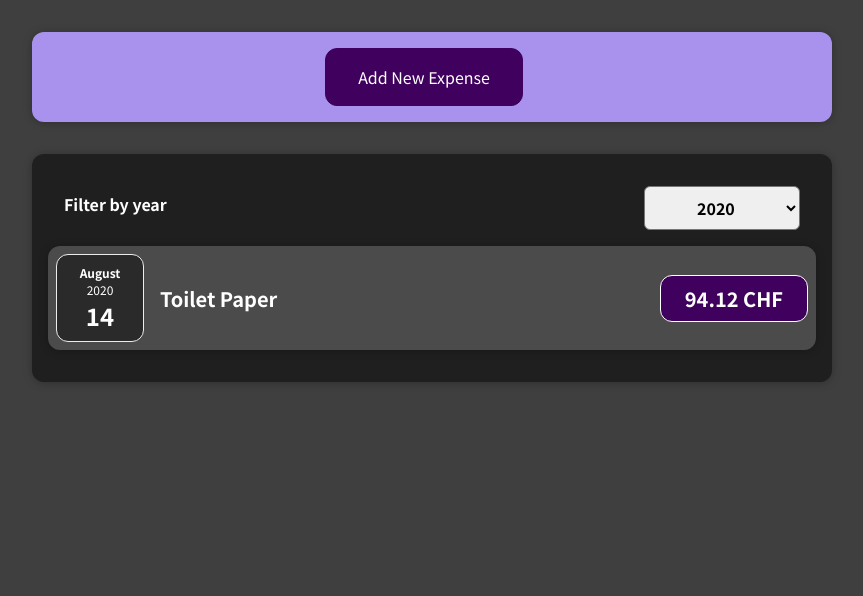
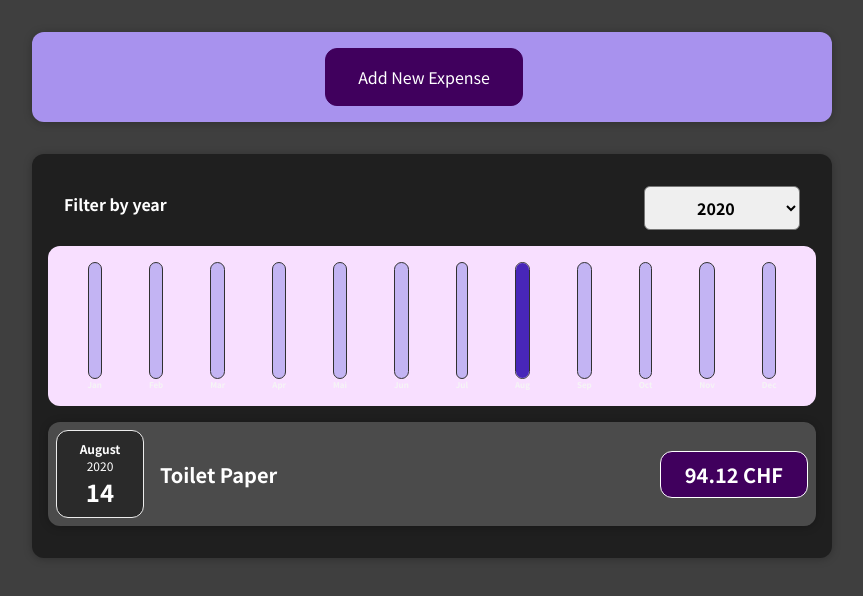
Before and after one commit to abeerance/Expense-list, a React (Create React App) app: page / in a window 1280 px wide. Shown: the top 596 px of the page, without its empty margins (208-1071 px from the left). Built offline with nearby package versions, Linux system fonts and the light colour scheme.

Commit message:
Chart added

```diff
--- /dev/null
+++ b/src/components/Chart/Chart.css
@@ -0,0 +1,9 @@
+.chart {
+    padding: 1rem;
+    border-radius: 12px;
+    background-color: #f8dfff;
+    text-align: center;
+    display: flex;
+    justify-content: space-around;
+    height: 10rem;
+}
--- /dev/null
+++ b/src/components/Chart/Chart.js
@@ -0,0 +1,28 @@
+import React from "react";
+
+import "./Chart.css";
+import ChartBar from "./ChartBar";
+
+const Chart = (props) => {
+    const dataPointValues = props.dataPoints.map(
+        (dataPoint) => dataPoint.value
+    );
+    // Spread operator to make 12 standalone arguments
+    const totalMaximum = Math.max(...dataPointValues);
+
+    return (
+        <div className="chart">
+            {/* Dynamic chartbar */}
+            {props.dataPoints.map((dataPoint) => (
+                <ChartBar
+                    key={dataPoint.label}
+                    value={dataPoint.value}
+                    maxValue={totalMaximum}
+                    label={dataPoint.label}
+                />
+            ))}
+        </div>
+    );
+};
+
+export default Chart;
--- /dev/null
+++ b/src/components/Chart/ChartBar.css
@@ -0,0 +1,30 @@
+.chart-bar {
+    height: 100%;
+    display: flex;
+    flex-direction: column;
+    align-items: center;
+}
+
+.chart-bar__inner {
+    height: 100%;
+    width: 100%;
+    border: 1px solid #313131;
+    border-radius: 12px;
+    background-color: #c3b4f3;
+    overflow: hidden;
+    display: flex;
+    flex-direction: column;
+    justify-content: flex-end;
+}
+
+.chart-bar__fill {
+    background-color: #4826b9;
+    width: 100%;
+    transition: all 0.3s ease-out;
+}
+
+.chart-bar__label {
+    font-weight: bold;
+    font-size: 0.5rem;
+    text-align: center;
+}
--- /dev/null
+++ b/src/components/Chart/ChartBar.js
@@ -0,0 +1,26 @@
+import React from "react";
+
+import "./ChartBar.css";
+
+const ChartBar = (props) => {
+    let barFillHeight = "0%";
+
+    if (props.maxValue > 0) {
+        barFillHeight = Math.round((props.value / props.maxValue) * 100) + "%";
+    }
+
+    return (
+        <div className="chart-bar">
+            <div className="chart-bar__inner">
+                {/* Dynamic inline CSS Style for height */}
+                <div
+                    className="chart-bar__fill"
+                    style={{ height: barFillHeight }}
+                ></div>
+            </div>
+            <div className="chart-bar__label">{props.label}</div>
+        </div>
+    );
+};
+
+export default ChartBar;
--- a/src/components/Expenses/Expenses.js
+++ b/src/components/Expenses/Expenses.js
@@ -4,6 +4,7 @@
 import ExpensesFilter from "./ExpensesFilter";
 import "./Expenses.css";
 import ExpensesList from "./ExpensesList";
+import ExpensesChart from "./ExpensesChart";
 
 const Expenses = (props) => {
     const [filteredYear, setFilteredYear] = useState("2020");
@@ -25,7 +26,8 @@
                     selected={filteredYear}
                     onChangeFilter={filterChangeHandler}
                 />
-                <ExpensesList items={filteredExpenses}/>
+                <ExpensesChart expenses={filteredExpenses} />
+                <ExpensesList items={filteredExpenses} />
             </Card>
         </div>
     );
--- /dev/null
+++ b/src/components/Expenses/ExpensesChart.js
@@ -0,0 +1,29 @@
+import React from "react";
+import Chart from "../Chart/Chart";
+
+const ExpensesChart = (props) => {
+    const chartDataPoints = [
+        { label: "Jan", value: 0 },
+        { label: "Feb", value: 0 },
+        { label: "Mar", value: 0 },
+        { label: "Apr", value: 0 },
+        { label: "Mai", value: 0 },
+        { label: "Jun", value: 0 },
+        { label: "Jul", value: 0 },
+        { label: "Aug", value: 0 },
+        { label: "Sep", value: 0 },
+        { label: "Oct", value: 0 },
+        { label: "Nov", value: 0 },
+        { label: "Dec", value: 0 },
+    ];
+
+    // For loop for every data in every month
+    for (const expense of props.expenses) {
+        const expenseMonth = expense.date.getMonth(); // starting at 0 => January
+        chartDataPoints[expenseMonth].value += expense.amount;
+    }
+
+    return <Chart dataPoints={chartDataPoints} />;
+};
+
+export default ExpensesChart;
--- a/src/components/NewExpense/ExpenseForm.js
+++ b/src/components/NewExpense/ExpenseForm.js
@@ -67,7 +67,7 @@
         // to updated values in an object
         const expenseData = {
             title: enteredTitle,
-            amount: enteredAmount,
+            amount: +enteredAmount,
             date: new Date(enteredDate),
         };
 
--- a/src/components/NewExpense/NewExpense.js
+++ b/src/components/NewExpense/NewExpense.js
@@ -29,7 +29,7 @@
 
     return (
         <div className="new-expense">
-            {/* Check isDditing is false */}
+            {/* Check isEdditing is false */}
             {!isEditing && (
                 <button onClick={startEditingHandler}>Add New Expense</button>
             )}
```
Also changed, not shown: 1 other file (tests, documents, lock files or other folders).
